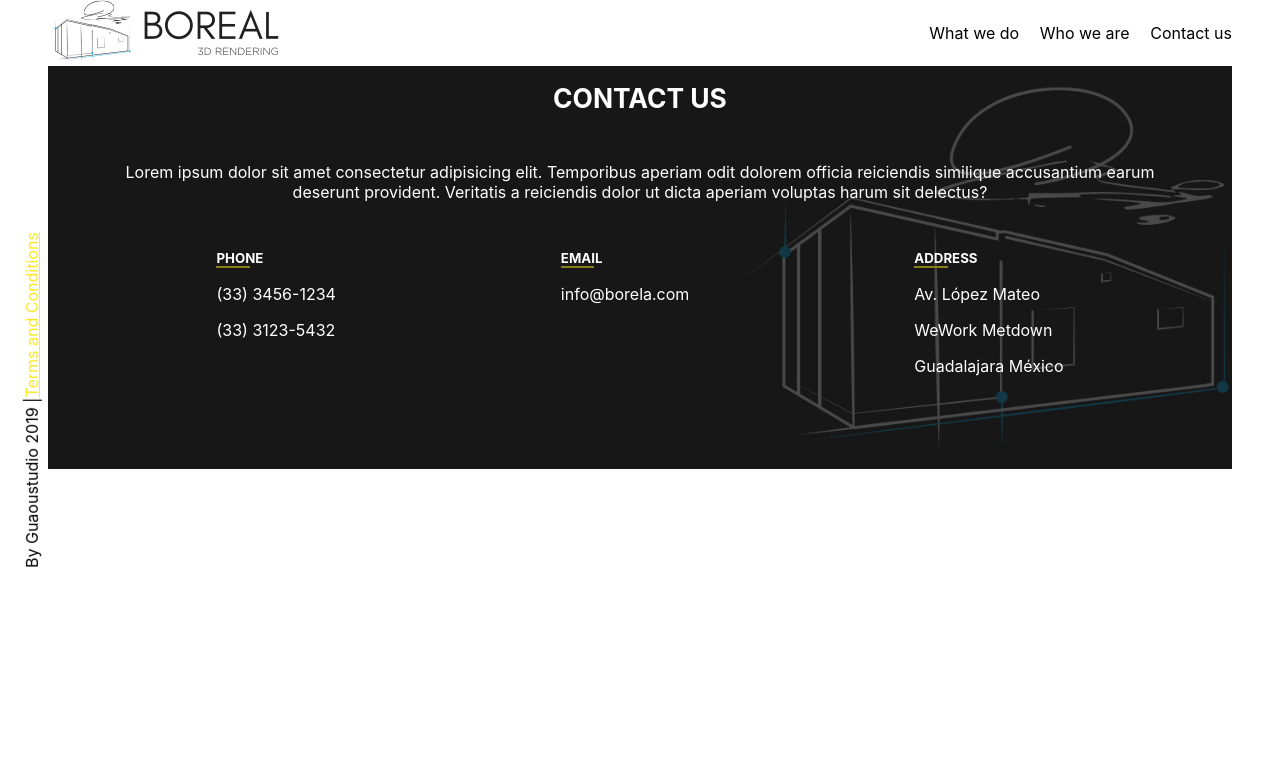
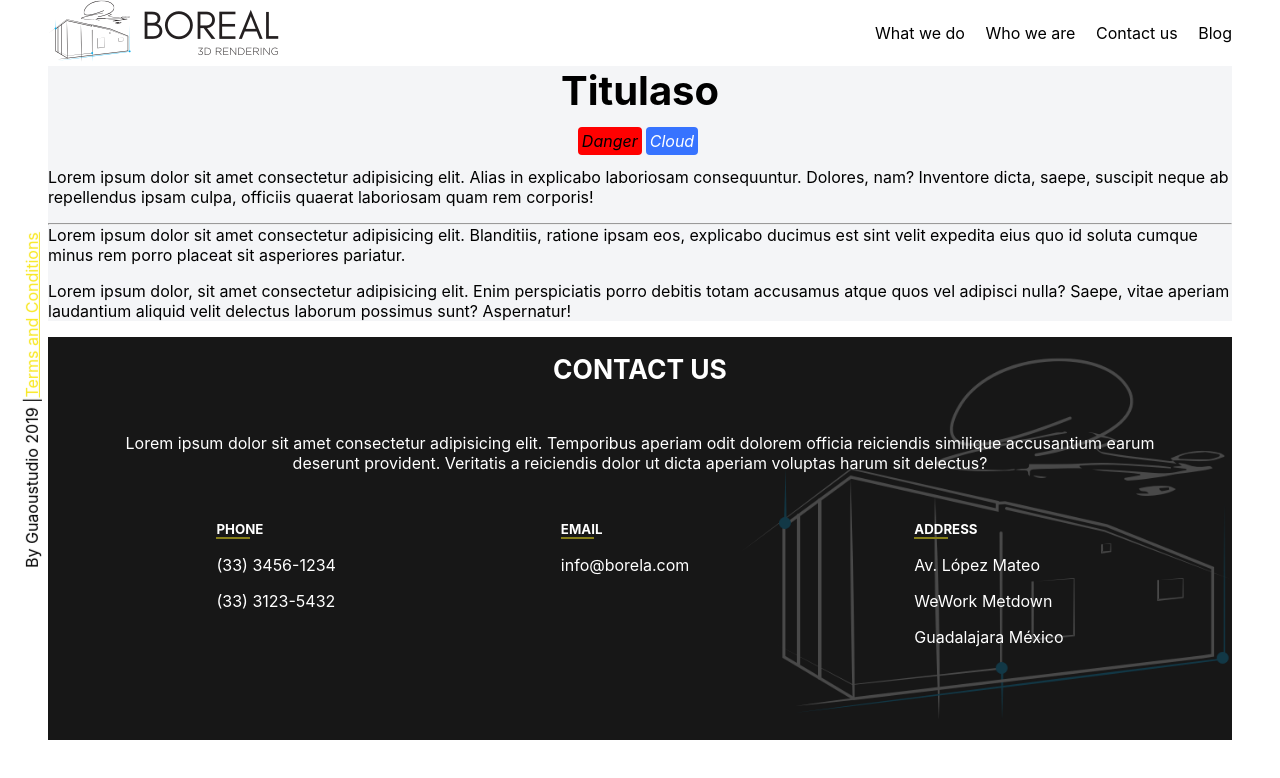
Before and after one commit to EdgarSalasV/blog-front, a Next.js app: page /blog/1 in a window 1280 px wide. Shown: the top 778 px of the page. Built offline with nearby package versions, Linux system fonts and the light colour scheme; some icons are missing.

Commit message:
structure of getServerSideProps and styles of blog/id

```diff
--- a/pages/blog/[id].js
+++ b/pages/blog/[id].js
@@ -1,9 +1,30 @@
-const id = () => {
-  return (
-    <div>
-      {/* TODO */}
-    </div>
-  )
+import axios from 'axios'
+import id from '../../views/blog/[id]'
+
+export async function getServerSideProps({ params }) {
+  // const blog = await axios.get('/blog/' + params).data
+  const blog = {
+    title: 'Titulaso',
+    tags: [
+      {
+        title: 'Danger',
+        color: 'Red'
+      },
+      {
+        title: 'Cloud',
+        color: 'Blue'
+      }
+    ],
+    body: /* html */`
+      <p>Lorem ipsum dolor sit amet consectetur adipisicing elit. Alias in explicabo laboriosam consequuntur. Dolores, nam? Inventore dicta, saepe, suscipit neque ab repellendus ipsam culpa, officiis quaerat laboriosam quam rem corporis!</p>
+      <hr/>
+      <p>Lorem ipsum dolor sit amet consectetur adipisicing elit. Blanditiis, ratione ipsam eos, explicabo ducimus est sint velit expedita eius quo id soluta cumque minus rem porro placeat sit asperiores pariatur.</p>
+      <p>Lorem ipsum dolor, sit amet consectetur adipisicing elit. Enim perspiciatis porro debitis totam accusamus atque quos vel adipisci nulla? Saepe, vitae aperiam laudantium aliquid velit delectus laborum possimus sunt? Aspernatur!</p>
+    `
+  }
+  return {
+    props: { blog },
+  }
 }
 
 export default id
--- a/styles/globals.css
+++ b/styles/globals.css
@@ -46,3 +46,18 @@ h3 {
 h2.secondTitle {
   font-weight: bold;
 }
+
+em {
+  padding: 0.25em;
+  background-color: #eddbff;
+  border-radius: 4px;
+  margin-right: 0.25em;
+}
+em.emRed {
+  background-color: red !important;
+
+}
+em.emBlue {
+  background-color: #3773FF !important;
+  color: white;
+}
--- /dev/null
+++ b/views/blog/[id]/index.js
@@ -0,0 +1,25 @@
+import classes from './style.module.css'
+
+const id = ({ blog }) => {
+    const { title, body, tags } = blog
+
+    const getTags = () =>
+        tags.map(({ title, color }, i) => {
+            return (
+                <em key={i} className={'em' + color}>
+                    {title}
+                </em>
+            )
+        })
+
+    return (
+        <div>
+            <h1 className={classes.title}> {title} </h1>
+            <aside className={classes.tags}> { getTags() } </aside>
+            <main className={classes.main}
+                dangerouslySetInnerHTML={{ __html: body }}></main>
+        </div>
+    )
+}
+
+export default id
--- /dev/null
+++ b/views/blog/[id]/style.module.css
@@ -0,0 +1,11 @@
+.title {
+    text-align: center;
+}
+
+.tags {
+    text-align: center;
+}
+
+.main {
+    margin-top: 1em;
+}
--- a/views/blog/index.js
+++ b/views/blog/index.js
@@ -24,7 +24,7 @@ const getCardData = () => {
         <img src={image.url + i} alt={image.alt} />
       </div>
       <h3>
-        {title} <em className={classes["em" + tag.color]}>{tag.title}</em>
+        {title} <em className={"em" + tag.color}>{tag.title}</em>
       </h3>
       <p>{smallDescription}</p>
       <Link href="/blog/[id]" as={"/blog/" + (id + i)}>
--- a/views/page/header/nav/index.js
+++ b/views/page/header/nav/index.js
@@ -1,9 +1,23 @@
 import classes from './style.module.css'
-import { useContext, useState, useEffect } from 'react'
-import { AppContext } from '../../'
+import { useState, useEffect } from 'react'
+import { useRouter } from 'next/router'
+import Link from 'next/link'
+
+const LinkCustom = ({ href, children }) => {
+    const { pathname } = useRouter()
+    const classesLink = `
+        ${classes.link}
+        ${pathname===href ? classes.linkBold : ''}
+    `
+    return (
+        <Link href={href}>
+            <a className={classesLink}> { children } </a>
+        </Link>
+    )
+}
 
 const LinkHash = ({ id, children, ...props }) => {
-
+    const { pathname } = useRouter()
     const [selected, changeSelected] = useState(false)
 
     useEffect(() => {
@@ -11,11 +25,19 @@ const LinkHash = ({ id, children, ...props }) => {
             changeSelected(window.location.hash === '#' + id)
         })
     }, [])
-    return (
-        <a href={'#'+id} className={classes.link} style={{
-            fontWeight: selected ? 'bold' : 'normal',
-        }} {...props}> { children } </a>
-    )
+    if(pathname === '/') {
+        return (
+            <a href={'#'+id} className={classes.link} style={{
+                fontWeight: selected ? 'bold' : 'normal',
+            }} {...props}> { children } </a>
+        )
+    } else {
+        return (
+            <Link href={'/#' + id }>
+                <a className={classes.link} {...props}> { children } </a>
+            </Link>
+        )
+    }
 }
 
 const Nav = () => {
@@ -29,6 +51,7 @@ const Nav = () => {
                 <LinkHash id='what-we-do' onClick={() => setOpen(false)}> What we do </LinkHash>
                 <LinkHash id='who-we-are' onClick={() => setOpen(false)}> Who we are </LinkHash>
                 <LinkHash id='contact-us' onClick={() => setOpen(false)}> Contact us </LinkHash>
+                <LinkCustom href='/blog'> Blog </LinkCustom>
             </nav>
             <button className={classesOpen + ' ' + classesIcon}
                 onClick={()=>setOpen(!open)} > </button>
--- a/views/page/header/nav/style.module.css
+++ b/views/page/header/nav/style.module.css
@@ -27,6 +27,9 @@
 .link {
     color: black;
     text-decoration: none;
+}
+.linkBold {
+    font-weight: bold;
 }
 
 @media (max-width: 700px) {
```
Also changed, not shown: views/blog/style.module.css (+0 -14 lines).
